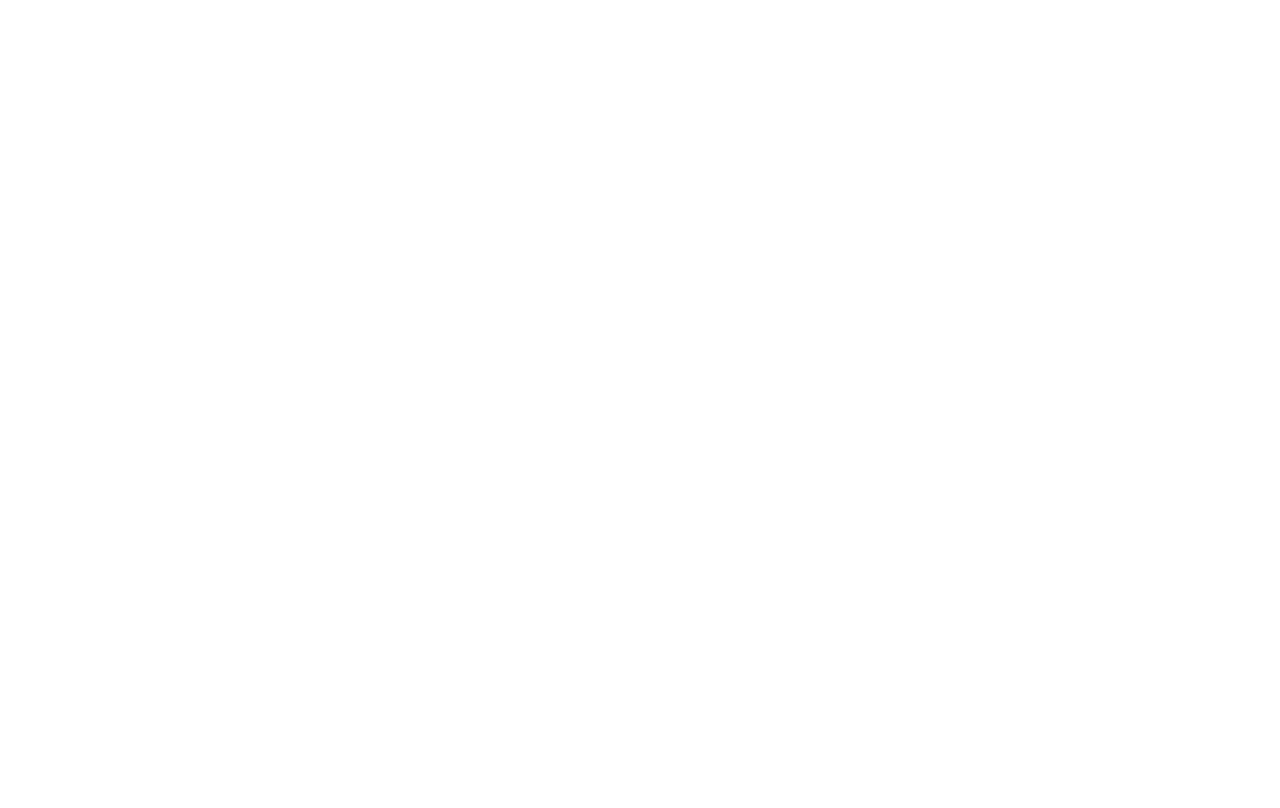
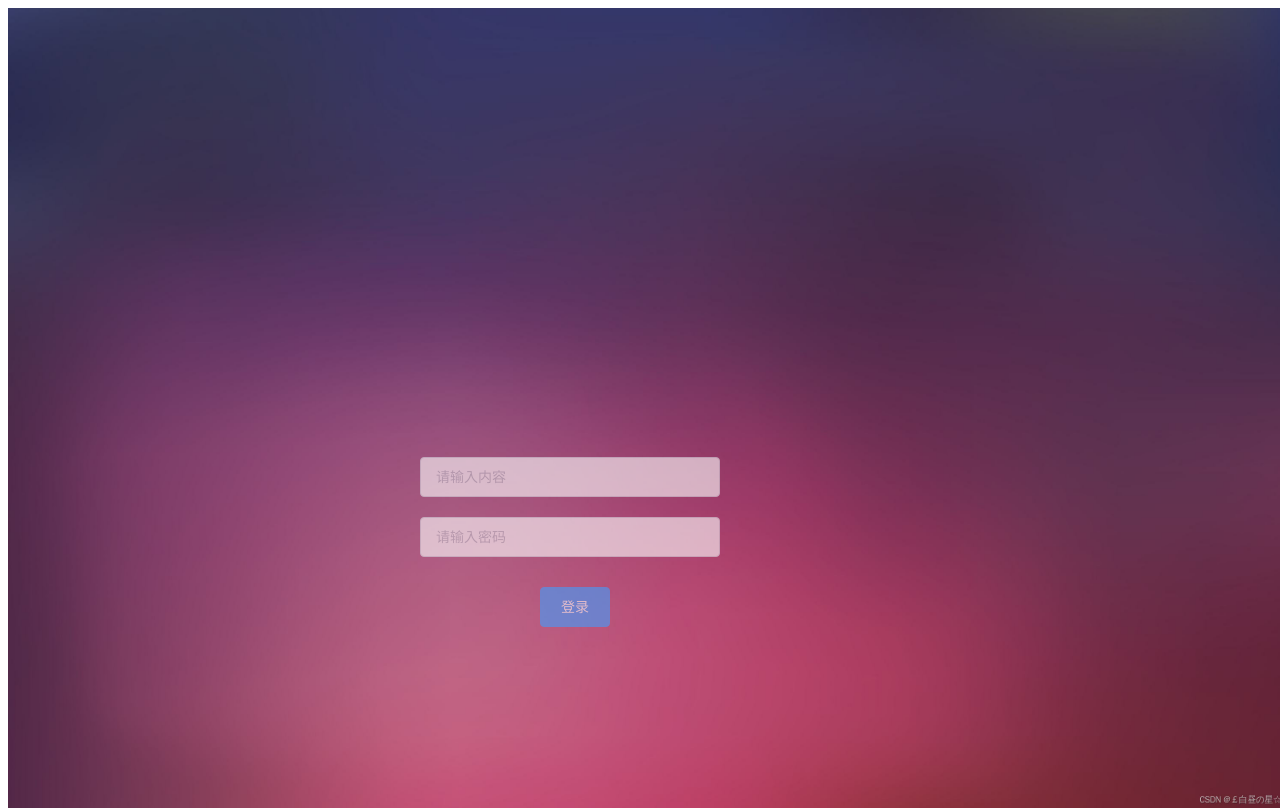
Before and after one commit to Mile99231/Shop, a Vue app: page /MileShopLogin in a window 1280 px wide. Built offline with nearby package versions, Linux system fonts and the light colour scheme.

Commit message:
Shop login

```diff
--- /dev/null
+++ b/src/components/MileShopLogin.vue
@@ -0,0 +1,77 @@
+<template>
+    <div class="ad">
+        <div class="background">
+            <img src="../assets/e90664acbb424877adfaa40ca21cd35b.jpeg" width="100%" height="100%">
+        </div>
+        <div>
+            <marquee scrollamount=2 width=80 height=95 scrolldely="10" align="center"><b><font style="font-weight: normal; font-size: 60pt; line-height: normal; font-style: normal; font-variant: normal" face=华文彩云 color=#ff0000><b>商 商</b></font></b></marquee>
+<marquee scrollamount=2 width=80 height=95 scrolldely="10" align="center"><b><font style="font-weight: normal; font-size: 60pt; line-height: normal; font-style: normal; font-variant: normal" face=华文彩云 color=#66ff00><b>家 家</b></font></b></marquee>
+<marquee scrollamount=2 width=80 height=95 scrolldely="10" align="center"><b><font style="font-weight: normal; font-size: 60pt; line-height: normal; font-style: normal; font-variant: normal" face=华文彩云 color=#f709f7><b>登 登</b></font></b></marquee>
+<marquee scrollamount=2 width=80 height=95 scrolldely="10" align="center"><b><font style="font-weight: normal; font-size: 60pt; line-height: normal; font-style: normal; font-variant: normal" face=华文彩云 color=#0909f7><b>录 录</b></font></b></marquee>
+        </div>
+        <div class="login">
+            <el-input v-model="username" placeholder="请输入内容" class="pass" style="margin-top: 350px;margin-left: 30px;"></el-input><br>
+            <el-input placeholder="请输入密码" v-model="password" show-password class="user" style="margin-top: 20px; margin-left: 30px;"></el-input><br>
+            <el-button type="primary" style="margin-top: 30px;margin-left: 150px;" @click="login()">登录</el-button>
+        </div>
+
+    </div>
+    </template>
+
+    <script>
+import axios from 'axios';
+
+     export default{
+        name :'MileLogin',
+        data(){
+            return{
+                username: '',
+                password:''
+            }
+        },
+        methods:{
+            login(){
+                this.$axios.get("BusinessServlet?username="+this.username+"&password="+this.password)
+                .then(rs=>{
+                    console.log(rs);
+                    if(rs.data==1){
+                        this.$message({
+          message: '登录成功',
+          type: 'success'})
+                    }else{
+                        this.$message.error('登录失败');
+                    }
+
+})
+          .catch();
+            },
+
+        },
+        created(){
+
+        }
+     }
+    </script>
+
+    <style scoped>
+    .background{
+        width: 100%;
+        height: 100%;
+        z-index: -1;
+        position: absolute;
+        display: flex;
+    }
+    .user{
+        width: 300px;
+    }
+    .pass{
+        width: 300px;
+    }
+
+    .login{
+        width: 500px;
+        height: 200px;
+        opacity: 0.60;
+        margin: auto;
+    }
+    </style>
--- a/src/router/index.js
+++ b/src/router/index.js
@@ -3,6 +3,7 @@
 import HelloWorld from '@/components/HelloWorld'
 import Admin from '@/components/Admin'
 import MileLogin from '@/components/MileLogin'
+import MileShopLogin from '@/components/MileShopLogin'
 Vue.use(Router)
 
 export default new Router({
@@ -23,6 +24,12 @@
       name: 'MileLogin',
       component: MileLogin
     }
+    ,
+    {
+      path: '/MileShopLogin',
+      name: 'MileShopLogin',
+      component: MileShopLogin
+    }
 
   ]
 })
```
